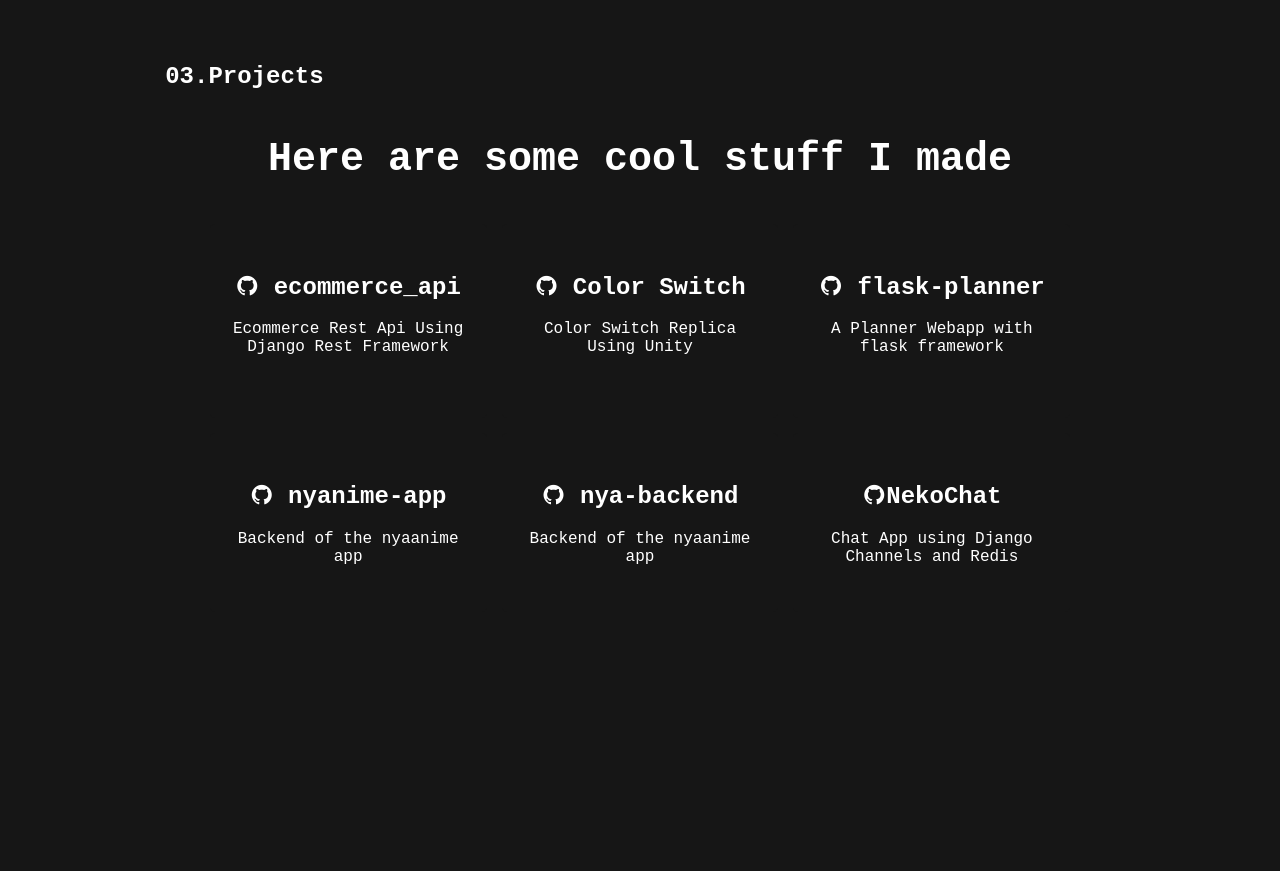
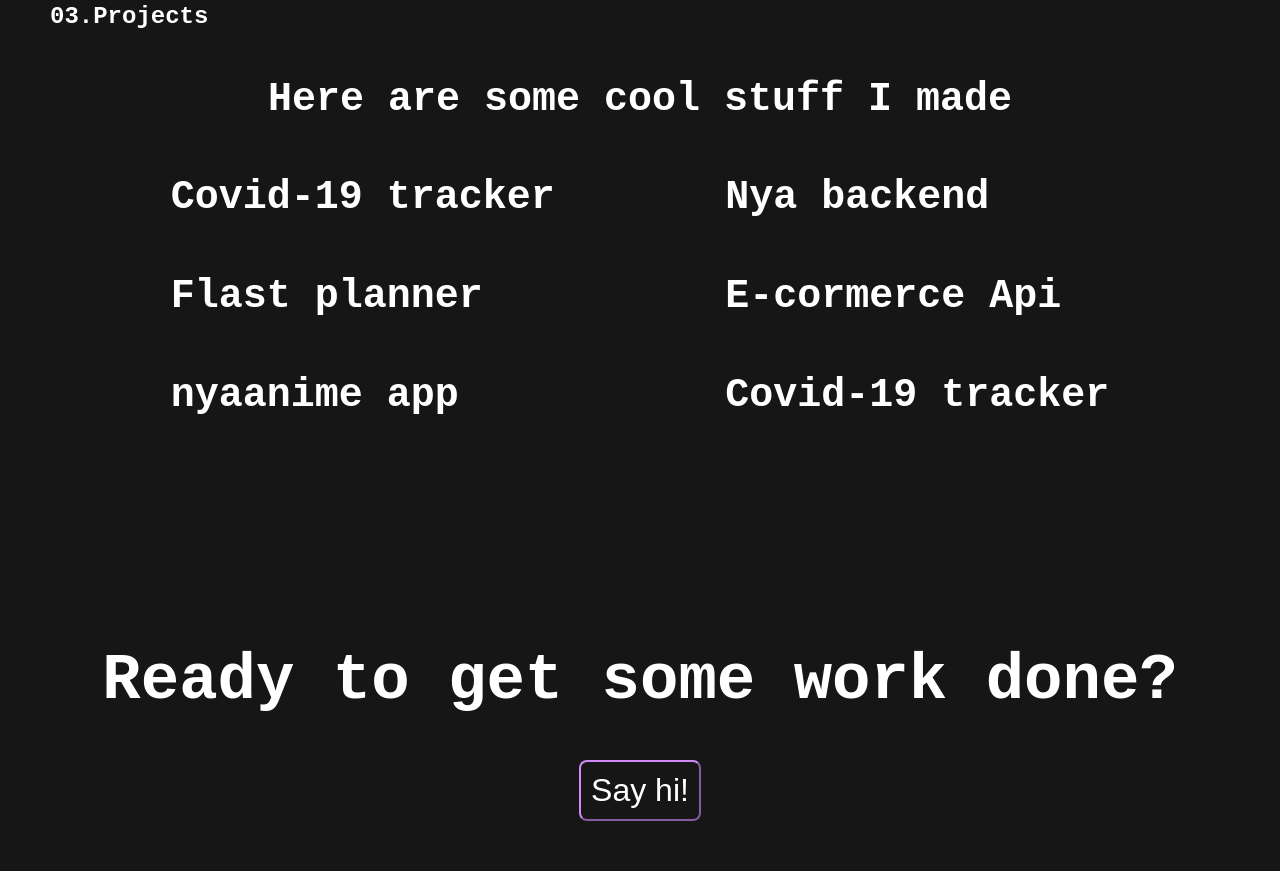
Before and after one commit to zaki031/Aymen-cherfaoui-portfolio, a plain HTML site: page index.html in a window 1280 px wide. Shown: the part 1605-2476 px from the top of the page. Before the commit the page ends 2417 px from the top, so only its background shows below. Drawn offline with nearby package versions, Linux system fonts and the light colour scheme.

Commit message:
contact update

```diff
--- a/index.html
+++ b/index.html
@@ -69,55 +69,37 @@
 
         </div>
         <h1>Here are some cool stuff I made </h1 >
+          <div class="container2">
+            <div class="right">
+              <div class="box">
+                <h1>Covid-19 tracker </h1>
 
-
-<div class="container">
-
-
-  <div class="box-container">
-
-
-
+              </div>
               <div class="box">
-          <h2><span><a href=""><i class="uil uil-github"></i></a></span> ecommerce_api</h2>
-<p>Ecommerce Rest Api Using Django Rest Framework
-</p>
-     </p>
+                <h1>Flast planner</h1>
               </div>
-
               <div class="box">
-          <h2><span><a href=""><i class="uil uil-github"></i></a></span> Color Switch </h2>
-
-          <p> Color Switch Replica Using Unity</p>
+                <h1>nyaanime app</h1>
               </div>
-
+            </div>
+            <div class="left">
               <div class="box">
-          <h2><span><a href=""><i class="uil uil-github"></i></a></span> flask-planner </h2>
-<p>A Planner Webapp with flask framework
-
-</p>        </div>
-
+                <h1>Nya backend</h1>
+              </div>
               <div class="box">
-          <h2><span><a href=""><i class="uil uil-github"></i></a></span> nyanime-app </h2>
-<p>Backend of the nyaanime app
-
-</p>        </div>
-
+                <h1>E-cormerce Api</h1>
+              </div>
               <div class="box">
-          <h2><span><a href=""><i class="uil uil-github"></i></a></span> nya-backend</h2>
-<p>Backend of the nyaanime app
-
-</p>        </div>
-        <div class="box">
-          <h2><span><a href=""><i class="uil uil-github"></i></a></span>NekoChat</h2>
-<p>Chat App using Django Channels and Redis</p>        </div>
-
-
-
+                <h1>Covid-19 tracker</h1>
+              </div>
             </div>
 
           </div>
-
+ <br><br><br><br><br><br>
+          <div class="contact">
+           <h1>Ready to get some work done?</h1>
+           <button>Say hi!</button>
+          </div>
 
       </div>
 
--- a/styles.css
+++ b/styles.css
@@ -1,3 +1,8 @@
+:root {
+  --purple: rgb(123, 31, 162);
+  --violet: rgb(103, 58, 183);
+  --pink: rgb(244, 143, 177);
+}
 
 @keyframes rotate {
   from {
@@ -42,7 +47,13 @@ body{
   z-index: 3;
 
 }
-
+.top a{
+  font-size: 3.3rem;
+}
+.top{
+  display: flex;
+  justify-content: space-between;
+}
 .projects{
   margin-top: 50vh;
   z-index: 4;
@@ -120,7 +131,7 @@ body {
     z-index: 2;
     backdrop-filter: blur(7vmax);
   }
-  .links a{
+  .about a{
     border-bottom: solid 1px white;
     padding: 5px;
 }
@@ -128,6 +139,7 @@ body {
   padding: 10px;
   margin-top: 30px;
   overflow: hidden;
+
 
 }
   .cv{
@@ -238,43 +250,58 @@ width: 100%;
 
 
 
+  @keyframes background-pan {
+    from {
+      background-position: 0% center;
+    }
 
-.container{
-  padding:15px 9%;
-  padding-bottom: 100px;
+    to {
+      background-position: -200% center;
+    }
+  }
+
+.python h1{
+  animation: background-pan 3s linear infinite;
+ background: linear-gradient(to right, aquamarine, mediumpurple);
+  background-size: 200%;
+  -webkit-background-clip: text;
+  -webkit-text-fill-color: transparent;
+  white-space: nowrap;
+}
+.container2{
+  display: flex;
+  text-align: left;
+  justify-content: space-evenly;
+
+}
+.contact{
+  padding: 50px;
 }
 
-.container .heading{
-  text-align: center;
-  padding-bottom: 15px;
-  color:#fff;
-  text-shadow: 0 5px 10px rgba(0,0,0,.2);
-  font-size: 50px;
+.contact button{
+
+  border-color:   #CF8BF3;
+  ;
+  font-size: 2rem;
+ padding: 10px;
+ color: white;
+ z-index: 100;
+ background: transparent;
+ position: relative;
+ border-radius: 8px;
 }
-
-.container .box-container{
-  display: grid;
-  grid-template-columns: repeat(auto-fit, minmax(270px, 1fr));
-  gap:15px;
+.contact h1{
+  font-size: 4rem;
+  font-weight: bold;
 }
-.container .box-container .box h2{
-  color: #fff;
-
-
+.box{
+  display: flex;
+  justify-content: space-between;
 }
-.container .box-container .box{
+.box a{
+  font-weight: 100;
+  font-size: 4rem;
+  color: white;
   z-index: 100;
-
-  background-color: #161616;
-  border-radius: 5px;
-  text-align: center;
-  padding:30px 20px;
+  border: none;
 }
-
-
-
-@media (max-width:768px){
-  .container{
-      padding:20px;
-  }
-}
```
Lines whose indentation alone changed are shown as unchanged.
